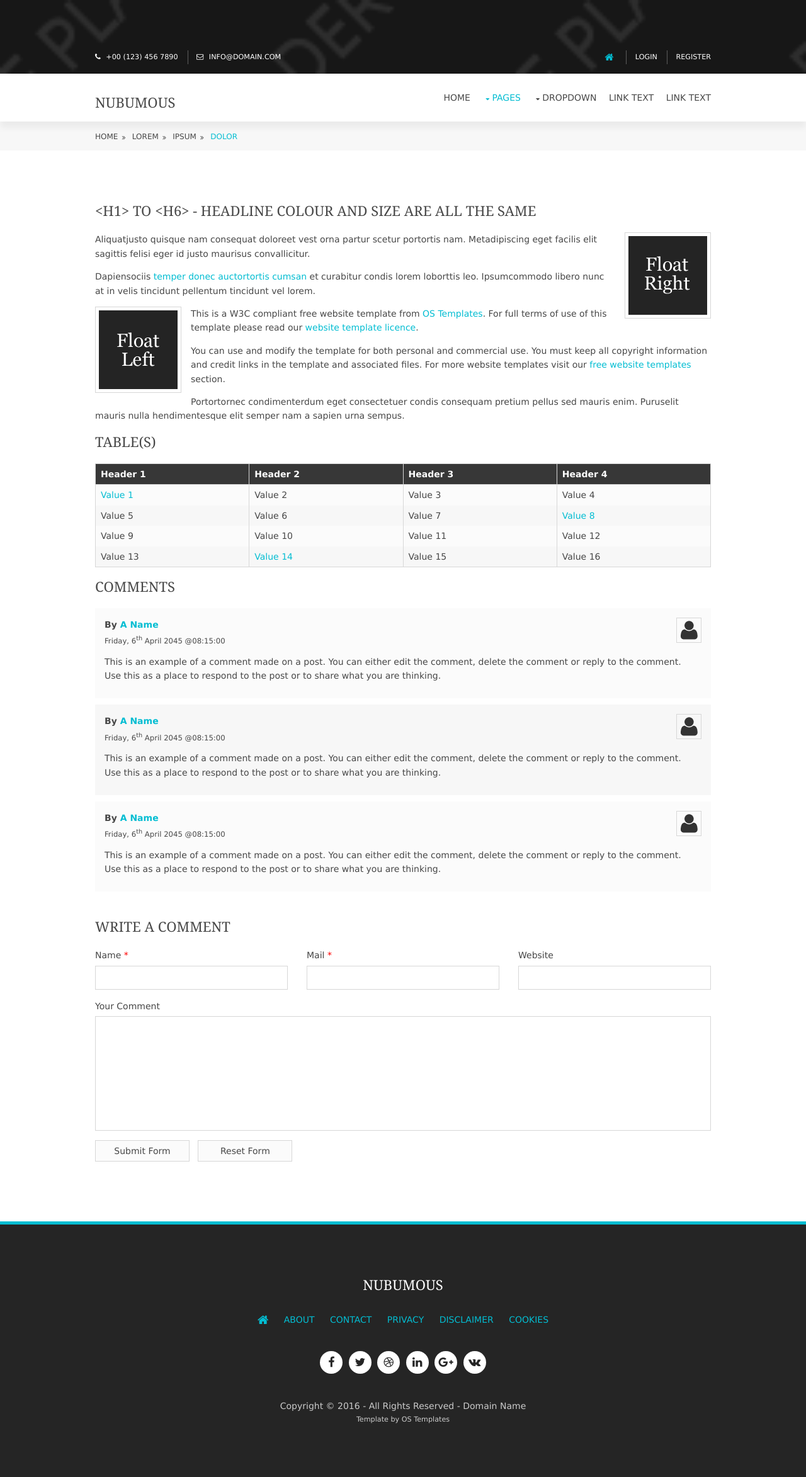
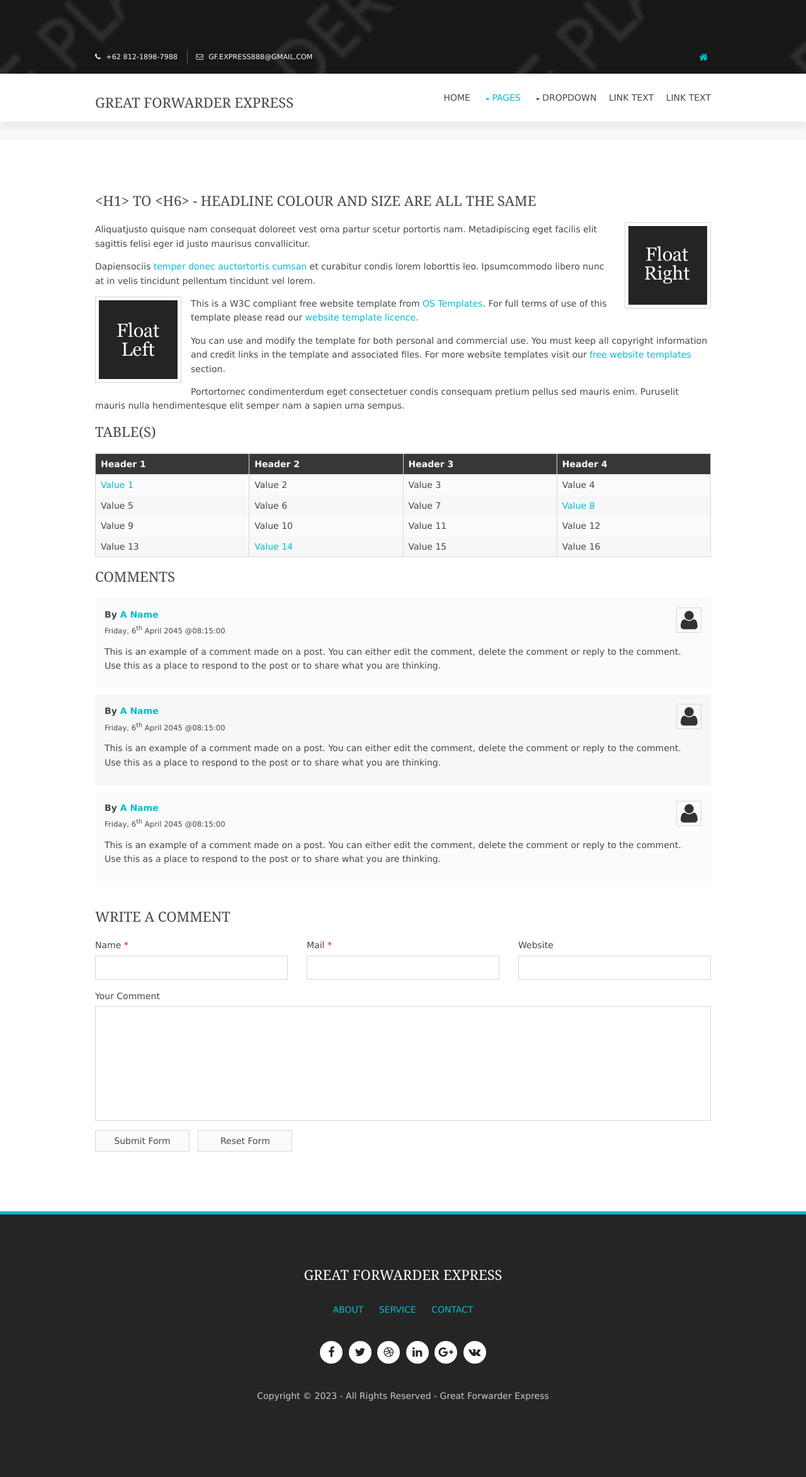
Before and after one commit to greatforwarder/greatforwarder.github.io, a plain HTML site: page pages/full-width.html in a window 1280 px wide. Shown: the whole page at 63% size. After the commit the page ends 2308 px from the top, so only its background shows below. Drawn offline with Linux system fonts and the light colour scheme; files whose address does not match are found by name.

Commit message:
Add files via upload

```diff
--- a/pages/full-width.html
+++ b/pages/full-width.html
@@ -8,7 +8,7 @@ Licence URI: http://www.os-templates.com/template-terms
 -->
 <html>
 <head>
-<title>Nubumous | Pages | Full Width</title>
+<title>Tentang Kami</title>
 <meta charset="utf-8">
 <meta name="viewport" content="width=device-width, initial-scale=1.0, maximum-scale=1.0, user-scalable=no">
 <link href="../layout/styles/layout.css" rel="stylesheet" type="text/css" media="all">
@@ -25,15 +25,15 @@ Licence URI: http://www.os-templates.com/template-terms
       <!-- ################################################################################################ -->
       <div class="fl_left">
         <ul>
-          <li><i class="fa fa-phone"></i> +00 (123) 456 7890</li>
-          <li><i class="fa fa-envelope-o"></i> info@domain.com</li>
+          <li><i class="fa fa-phone"></i> +62 812-1898-7988</li>
+          <li><i class="fa fa-envelope-o"></i> GF.EXPRESS888@GMAIL.COM</li>
         </ul>
       </div>
       <div class="fl_right">
         <ul>
           <li><a href="../index.html"><i class="fa fa-lg fa-home"></i></a></li>
-          <li><a href="#">Login</a></li>
-          <li><a href="#">Register</a></li>
+          <!-- <li><a href="#">Login</a></li> -->
+          <!-- <li><a href="#">Register</a></li> -->
         </ul>
       </div>
       <!-- ################################################################################################ -->
@@ -49,7 +49,7 @@ Licence URI: http://www.os-templates.com/template-terms
   <header id="header" class="hoc clear">
     <!-- ################################################################################################ -->
     <div id="logo" class="fl_left">
-      <h1><a href="../index.html">Nubumous</a></h1>
+      <h1><a href="../index.html">Great Forwarder Express</a></h1>
     </div>
     <nav id="mainav" class="fl_right">
       <ul class="clear">
@@ -89,12 +89,12 @@ Licence URI: http://www.os-templates.com/template-terms
 <div class="wrapper row2">
   <div id="breadcrumb" class="hoc clear">
     <!-- ################################################################################################ -->
-    <ul>
+   <!--  <ul>
       <li><a href="#">Home</a></li>
       <li><a href="#">Lorem</a></li>
       <li><a href="#">Ipsum</a></li>
       <li><a href="#">Dolor</a></li>
-    </ul>
+    </ul> -->
     <!-- ################################################################################################ -->
   </div>
 </div>
@@ -238,14 +238,11 @@ Licence URI: http://www.os-templates.com/template-terms
 <div class="wrapper row4">
   <footer id="footer" class="hoc clear">
     <!-- ################################################################################################ -->
-    <h3 class="heading">Nubumous</h3>
+    <h3 class="heading">Great Forwarder Express</h3>
     <ul class="nospace inline pushright uppercase">
-      <li><a href="../index.html"><i class="fa fa-lg fa-home"></i></a></li>
-      <li><a href="#">About</a></li>
-      <li><a href="#">Contact</a></li>
-      <li><a href="#">Privacy</a></li>
-      <li><a href="#">Disclaimer</a></li>
-      <li><a href="#">Cookies</a></li>
+      <li><a href="pages/full-width.html">About</a></li>
+      <li><a href="pages/full-width.html">Service</a></li>
+      <li><a href="pages/full-width.html">Contact</a></li>
     </ul>
     <ul class="faico clear">
       <li><a class="faicon-facebook" href="#"><i class="fa fa-facebook"></i></a></li>
@@ -256,8 +253,7 @@ Licence URI: http://www.os-templates.com/template-terms
       <li><a class="faicon-vk" href="#"><i class="fa fa-vk"></i></a></li>
     </ul>
     <div id="copyright">
-      <p>Copyright &copy; 2016 - All Rights Reserved - <a href="#">Domain Name</a></p>
-      <p class="font-xs">Template by <a target="_blank" href="http://www.os-templates.com/" title="Free Website Templates">OS Templates</a></p>
+      <p>Copyright &copy; 2023 - All Rights Reserved - <a href="https://greatforwarder.github.io/">Great Forwarder Express</a></p>
     </div>
     <!-- ################################################################################################ -->
   </footer>
```
